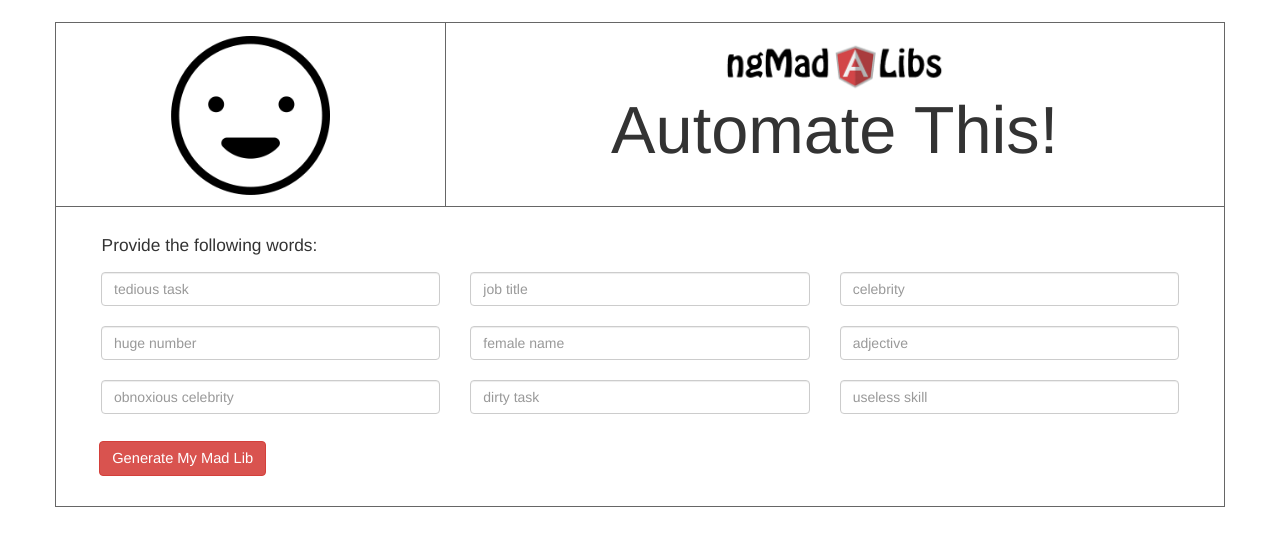
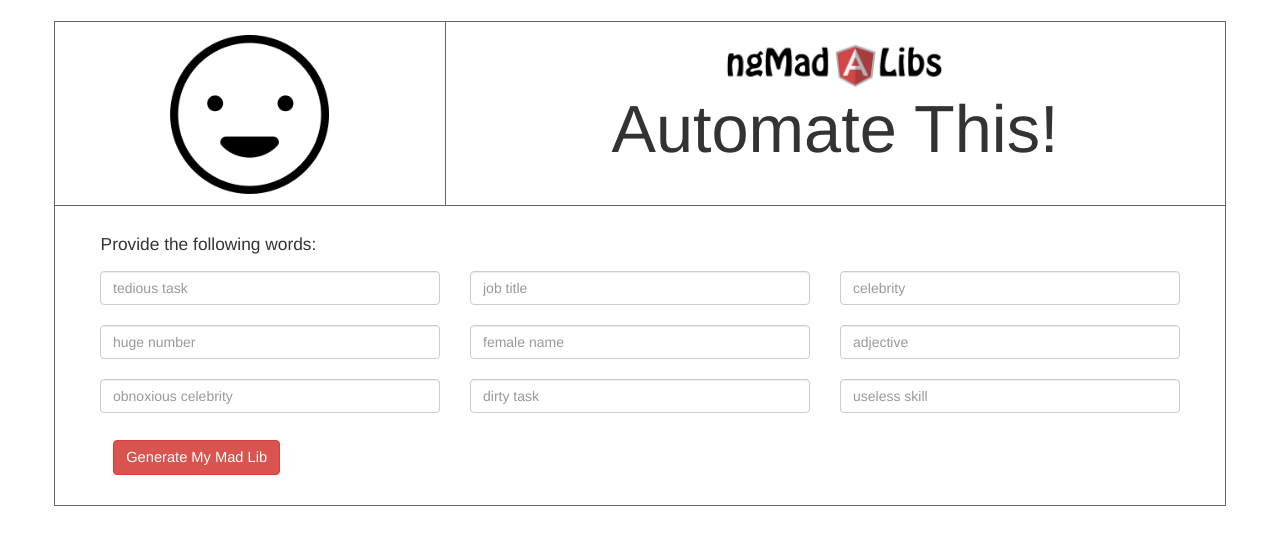
Before and after one commit to phillycc/ngMadLibs, a website: page src/index.html in a window 1280 px wide. Drawn offline with nearby package versions, Linux system fonts and the light colour scheme; some packages are replaced by stand-ins of ours; files that its build step writes are made by us from their sources.

Commit message:
Reformatted interface

```diff
--- a/src/app/index.css
+++ b/src/app/index.css
@@ -1,5 +1,5 @@
 .container{
-  border:1px solid #666;
+  outline:1px solid #666;
   margin:3ex auto;
 }
 
--- a/src/app/main/main.controller.js
+++ b/src/app/main/main.controller.js
@@ -68,8 +68,7 @@ angular.module('ngMadLibs')
         return;
       }
 
-
-      //$scope.showMadLibForm = false;
+      $scope.showMadLibForm = false;
     }
 
   });
--- a/src/app/main/main.html
+++ b/src/app/main/main.html
@@ -9,7 +9,7 @@
   </header>
 
   <div class="row" id="inputML" ng-show="showMadLibForm" ng-animate="'inputML'">
-    <form class="col-sm-12 reset" role="form" name="madLibForm" novalidate ng-submit="submit()">
+    <form class="col-sm-12" role="form" name="madLibForm" novalidate ng-submit="submit()">
       <h3>Provide the following words:</h3>
       <div class="col-sm-6 col-md-4" ng-repeat="keyword in keywords | orderBy:'rank'">
           <input type="{{ keyword.type }}" class="form-control" name="{{ keyword.name }}" ng-model="$this[keyword.name]" placeholder="{{ keyword.placeholder }}" ng-minlength="3" required>
@@ -19,7 +19,9 @@
           </div>
           <br/>
       </div>
-      <button class="btn btn-danger">Generate My Mad Lib</button>
+      <div class="col-sm-12">
+        <button class="btn btn-danger">Generate My Mad Lib</button>
+      </div>
     </form>
   </div>
   <div class="row" id="outputML" ng-hide="showMadLibForm" ng-animate="'outputML'">
```
